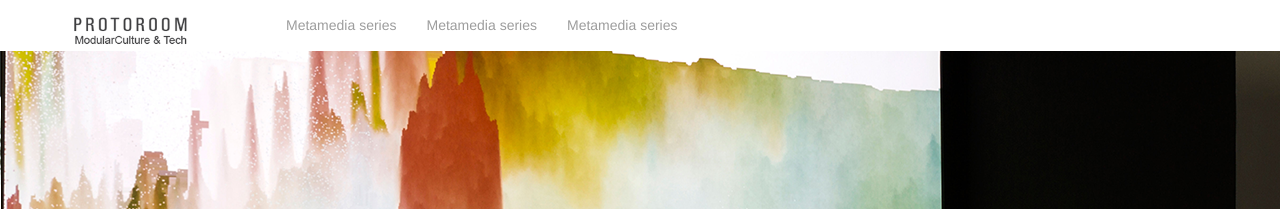
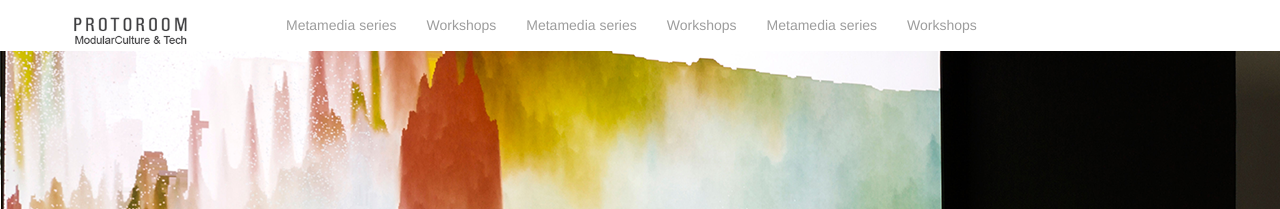
Before and after one commit to PROTOROOM/PROTOROOM, a Jekyll site: the page built from index.html, in a window 1280 px wide. Shown: the top 209 px of the page. Built offline with Jekyll 4.4.1, drawn with Linux system fonts in a browser that asks for light colours.

Commit message:
Update navigation.html

```diff
--- a/_includes/navigation.html
+++ b/_includes/navigation.html
@@ -18,10 +18,11 @@
     <div id='menu'>
       <ul>
         <!-- {% for feature in site.features %} -->
-        <li>
+        <!-- <li> -->
           <!-- <a href='#{{ feature.id }}'>{{ feature.name }}</a> -->
-          <a href='/metamedia_series'> Metamedia series </a>
-        </li>
+          <li><a href='/metamedia_series'> Metamedia series </a></li>
+          <li><a href='/workshops'> Workshops </a></li>
+        <!-- </li> -->
         <!-- {% endfor %} -->
       </ul>
     </div>
```
